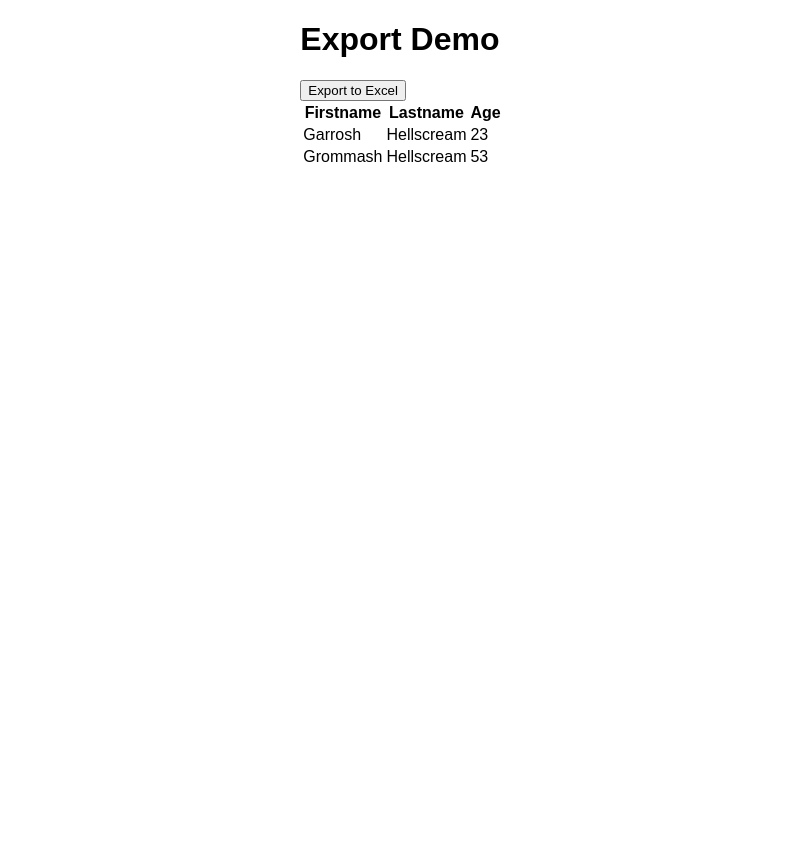
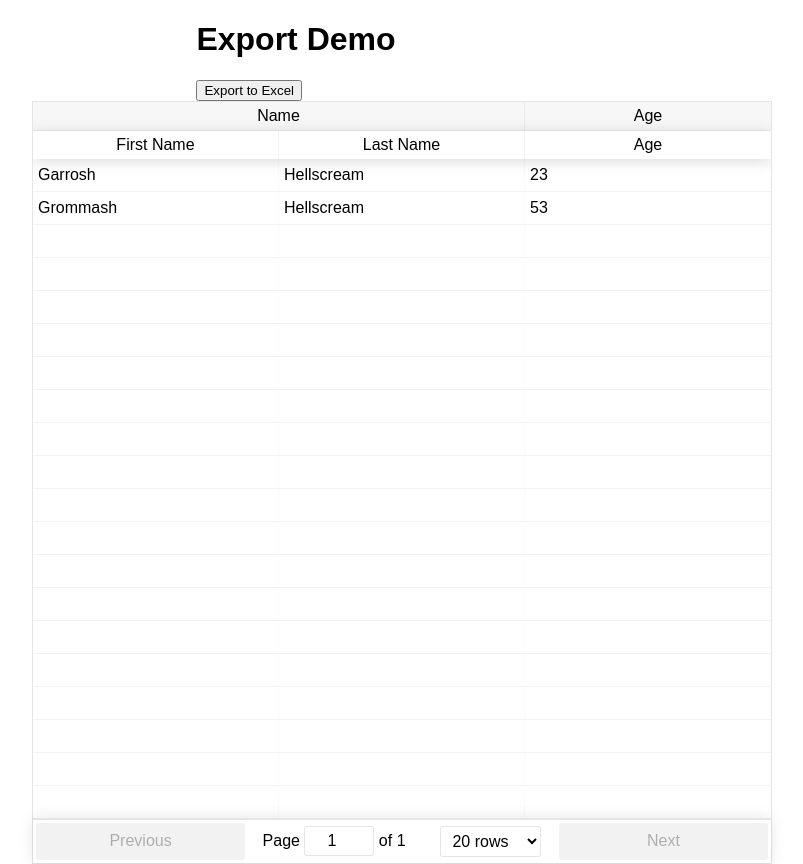
Before and after one commit to WarchiefQuanjin/Proudmoore, a React (Create React App) app: page / in a window 1280 px wide. Shown: the whole page, without its empty margins (238-1041 px from the left). Before the commit the page ends 800 px from the top, so only its background shows below. Built offline with nearby package versions, Linux system fonts and the light colour scheme.

Commit message:
Step 3: React-table

```diff
--- a/package.json
+++ b/package.json
@@ -5,7 +5,8 @@
   "dependencies": {
     "react": "^16.4.1",
     "react-dom": "^16.4.1",
-    "react-scripts": "1.1.4"
+    "react-scripts": "1.1.4",
+    "react-table": "^6.8.6"
   },
   "scripts": {
     "start": "react-scripts start",
--- a/src/App.js
+++ b/src/App.js
@@ -1,28 +1,62 @@
 import React, { Component } from 'react'
+import ReactTable from 'react-table'
+import 'react-table/react-table.css'
 class App extends Component {
+   constructor(props) {
+     super(props)
+     this.state = {
+       users: [
+         {
+           firstname: "Garrosh",
+           lastname: "Hellscream",
+           age: 23
+         },
+         {
+           firstname: "Grommash",
+           lastname: "Hellscream",
+           age: 53
+         }
+       ]
+     }
+   }
    render() {
+     const userColumns = [
+       {
+         Header: "Name",
+         columns: [
+           {
+             Header: "First Name",
+             id: "firstname",
+               accessor: d => d.firstname
+           },
+           {
+             Header: "Last Name",
+             id: "lastname",
+               accessor: d => d.lastname
+           }
+         ]
+       },
+       {
+         Header: "Age",
+         columns: [
+           {
+             Header: "Age",
+             id: "age",
+               accessor: d => d.age
+           }
+         ]
+       }
+     ]
      return (
        <div style={style}>
          <div>
            <h1>Export Demo</h1>
            <button>Export to Excel</button>
-           <table>
-             <tr>
-               <th>Firstname</th>
-               <th>Lastname</th>
-               <th>Age</th>
-             </tr>
-             <tr>
-               <td>Garrosh</td>
-               <td>Hellscream</td>
-               <td>23</td>
-             </tr>
-             <tr>
-               <td>Grommash</td>
-               <td>Hellscream</td>
-               <td>53</td>
-             </tr>
-           </table>
+           <ReactTable
+             style={{marginLeft:'-40%', marginRight:'-40%'}}
+             data={this.state.users}
+             columns={userColumns}
+           />
          </div>
        </div>
      )
```
Also changed, not shown: 1 other file (tests, documents, lock files or other folders). Lines whose indentation alone changed are shown as unchanged.
